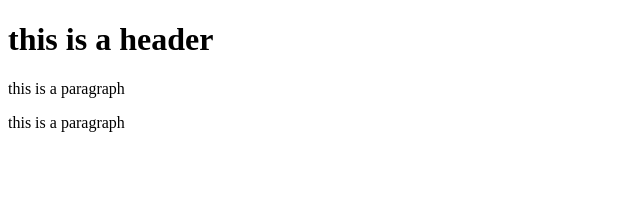
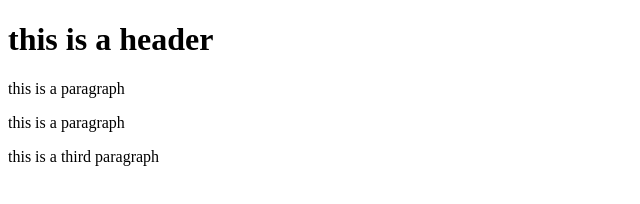
Before and after one commit to BatoulAlKhateeb/get-test, a website: page index.html in a window 1280 px wide. Shown: the whole page, without its empty margins (0-640 px from the left). Drawn offline with Linux system fonts and the light colour scheme.

Commit message:
fourth commit

```diff
--- a/index.html
+++ b/index.html
@@ -5,7 +5,7 @@
     <h1> this is a header </h1>
     <p> this is a paragraph</p>
     <p> this is a paragraph</p>
-
+    <p> this is a third paragraph</p>
 
     </body>
     </html>
```
Also changed, not shown: package.json (added, +24 -0 lines), 2 other files.
